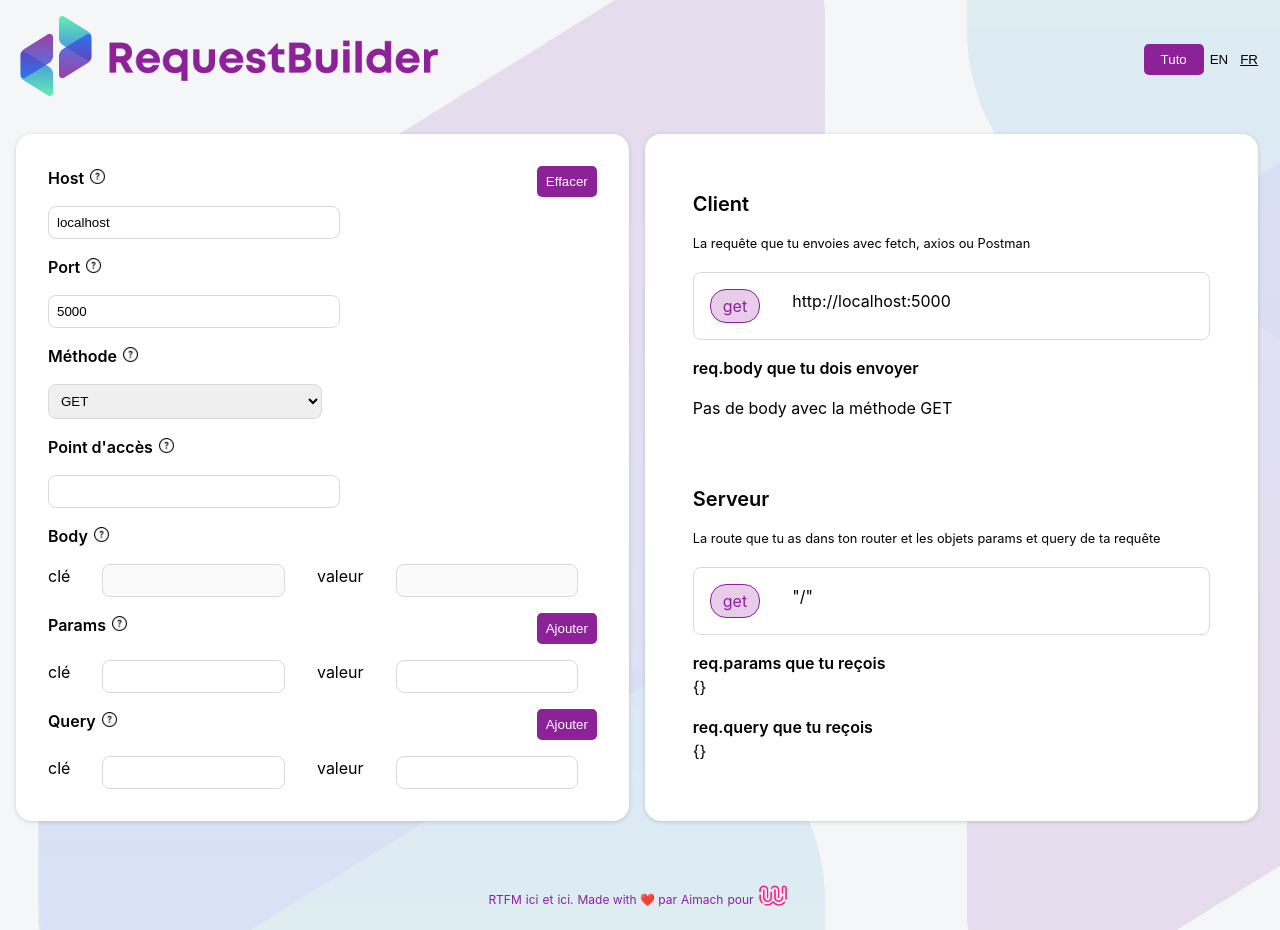
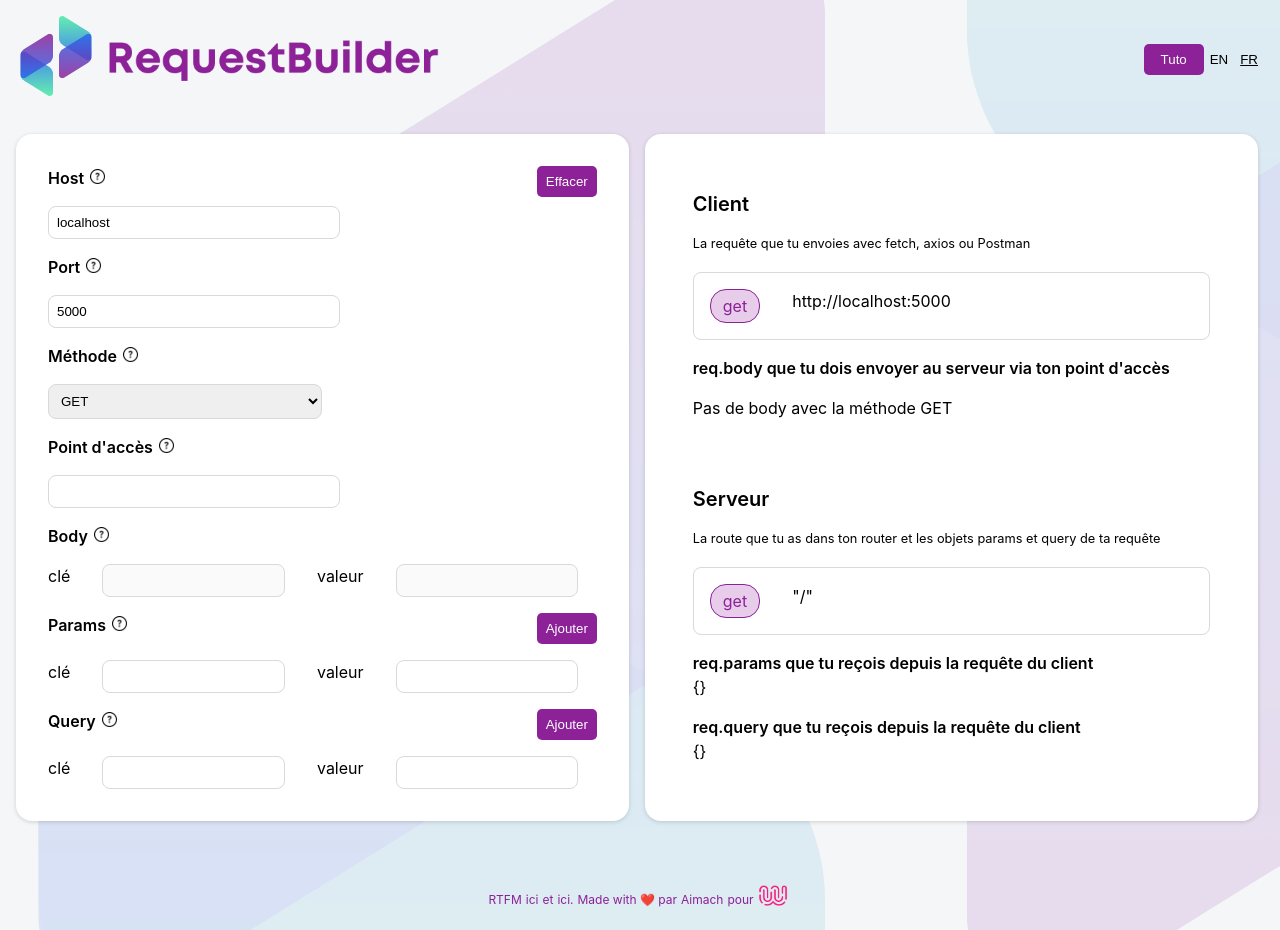
Before and after one commit to aimach/request-builder, a React (Vite) app: page / in a window 1280 px wide. Built offline with nearby package versions, Linux system fonts and the light colour scheme.

Commit message:
add better translation

```diff
--- a/src/translation/translation.js
+++ b/src/translation/translation.js
@@ -19,12 +19,12 @@ const translation = {
     client: "Client",
     server: "Server",
     clientIntro: "The request you send with fetch, axios or Postman",
-    clientTitle: "req.body you must send",
+    clientTitle: "req.body you must send via your endpoint",
     noBody: "No body in get method",
     serverIntro:
       "The route you have in your router and the params and query objects of your request",
-    backParams: "req.params you get",
-    backQuery: "req.query you get",
+    backParams: "req.params you get from client request",
+    backQuery: "req.query you get from client request",
     close: "Close",
     made: "Made with ❤️ by",
     for: "for",
@@ -57,13 +57,14 @@ const translation = {
     server: "Serveur",
     clientIntro: "La requête que tu envoies avec fetch, axios ou Postman",
     frontFirstTitle: "Méthode et URL",
-    clientTitle: "req.body que tu dois envoyer",
+    clientTitle:
+      "req.body que tu dois envoyer au serveur via ton point d'accès",
     noBody: "Pas de body avec la méthode GET",
     serverIntro:
       "La route que tu as dans ton router et les objets params et query de ta requête",
     backFirstTitle: "Méthode et route",
-    backParams: "req.params que tu reçois",
-    backQuery: "req.query que tu reçois",
+    backParams: "req.params que tu reçois depuis la requête du client",
+    backQuery: "req.query que tu reçois depuis la requête du client",
     close: "Fermer",
     made: "Made with ❤️ par",
     for: "pour",
```
